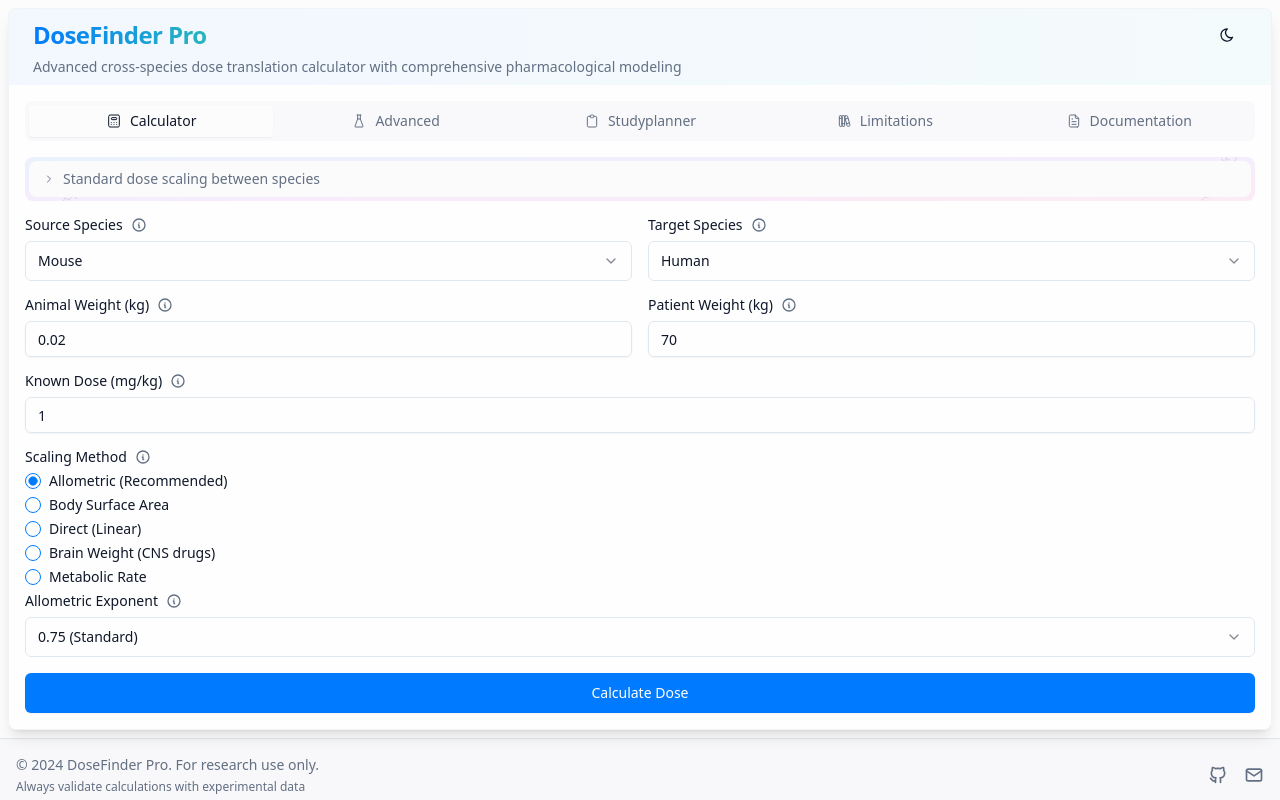
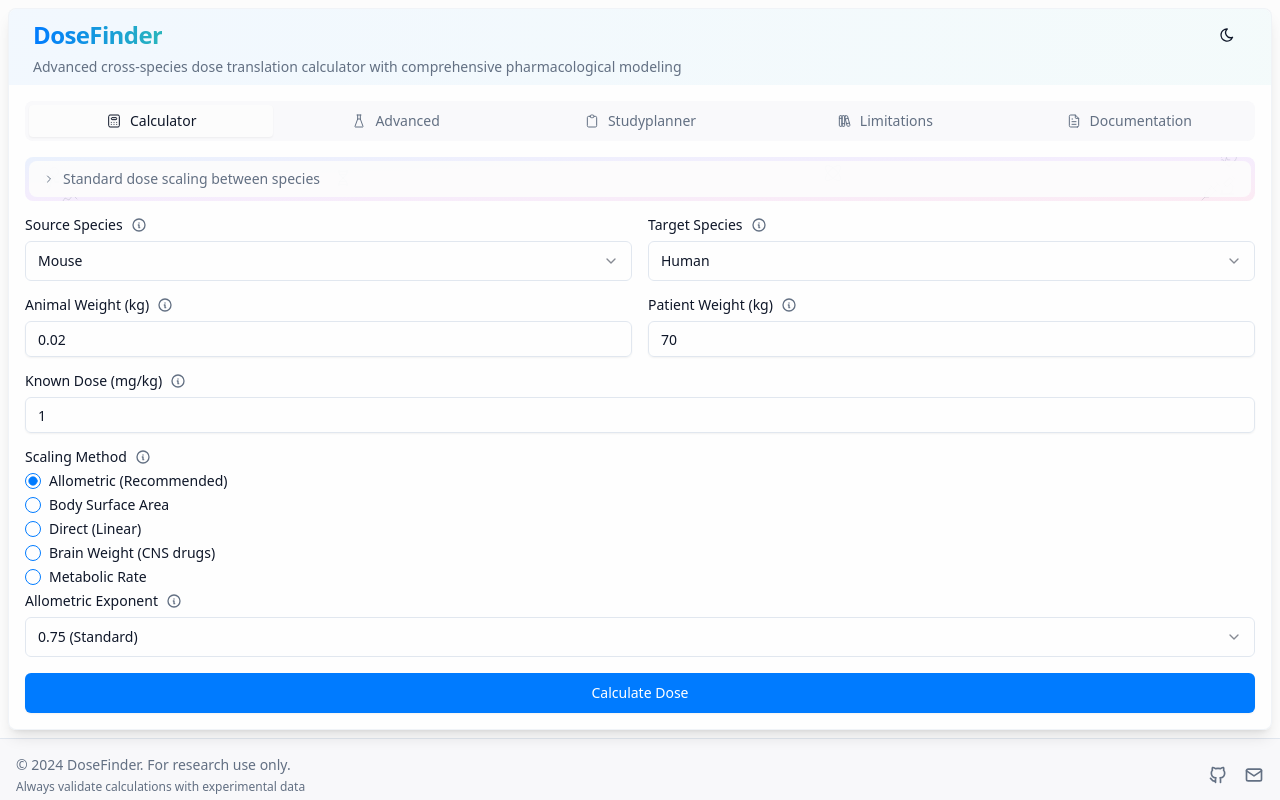
Before and after one commit to biostochastics/DoseFinder, a Next.js app: page / in a window 1280 px wide. Built offline with nearby package versions, Linux system fonts and the light colour scheme.

Commit message:
Update page.tsx

```diff
--- a/src/app/page.tsx
+++ b/src/app/page.tsx
@@ -125,7 +125,7 @@
             <CardHeader className="space-y-1 py-2 bg-gradient-to-r from-primary/5 to-accent/5 rounded-t-lg">
               <div className="flex items-center justify-between">
                 <CardTitle className="text-2xl font-bold bg-gradient-to-r from-primary to-accent bg-clip-text text-transparent">
-                  DoseFinder Pro
+                  DoseFinder
                 </CardTitle>
                 <Button
                   variant="ghost"
@@ -286,7 +286,7 @@
       <footer className="py-4 px-4 bg-muted/50 border-t">
         <div className="max-w-7xl mx-auto flex flex-col sm:flex-row justify-between items-center gap-4">
           <div className="text-sm text-muted-foreground text-center sm:text-left">
-            <p>© 2024 DoseFinder Pro. For research use only.</p>
+            <p>© 2024 DoseFinder. For research use only.</p>
             <p className="text-xs mt-1">
               Always validate calculations with experimental data
             </p>
@@ -301,7 +301,7 @@
               <IconBrandGithub className="h-5 w-5" />
             </a>
             <a
-              href="mailto:support@dosefinder.pro"
+              href="mailto:sergey.kornilov@biostochastics.com"
               className="text-muted-foreground hover:text-foreground transition-colors"
             >
               <IconMail className="h-5 w-5" />
```
